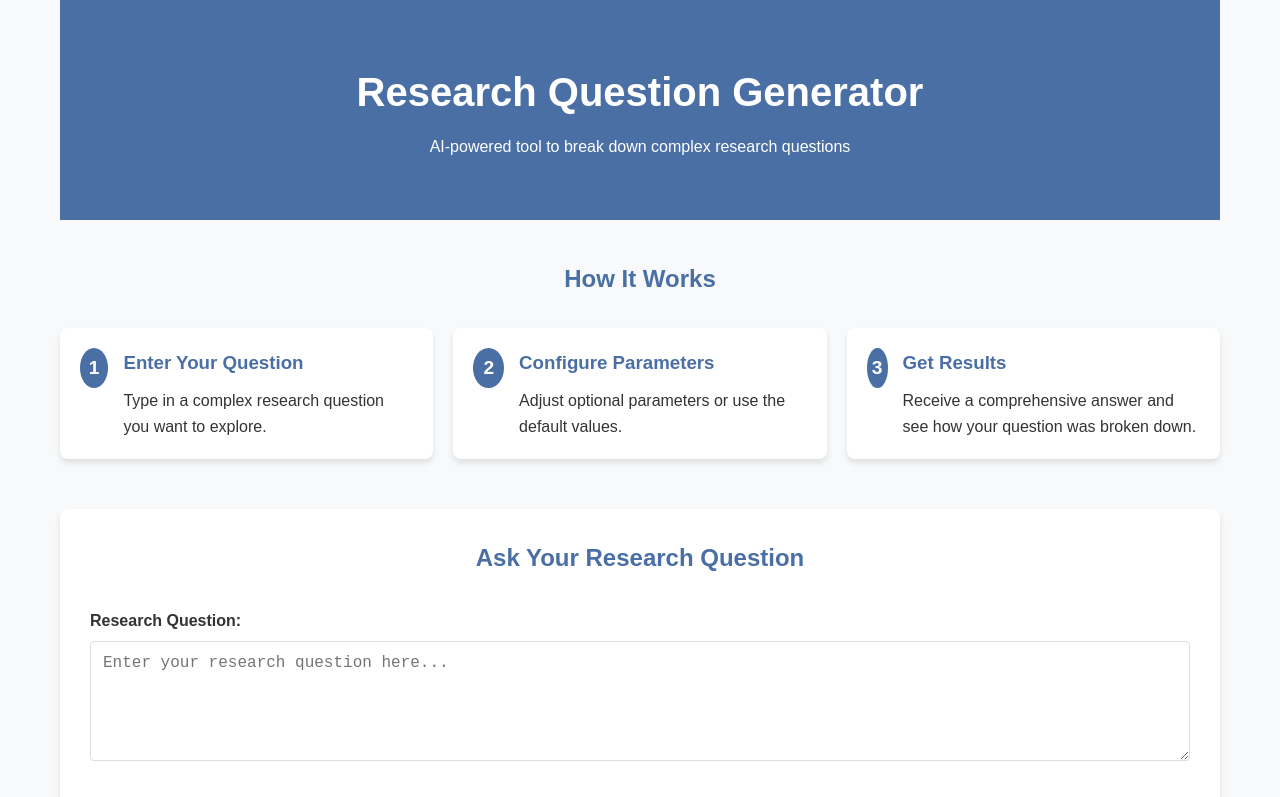
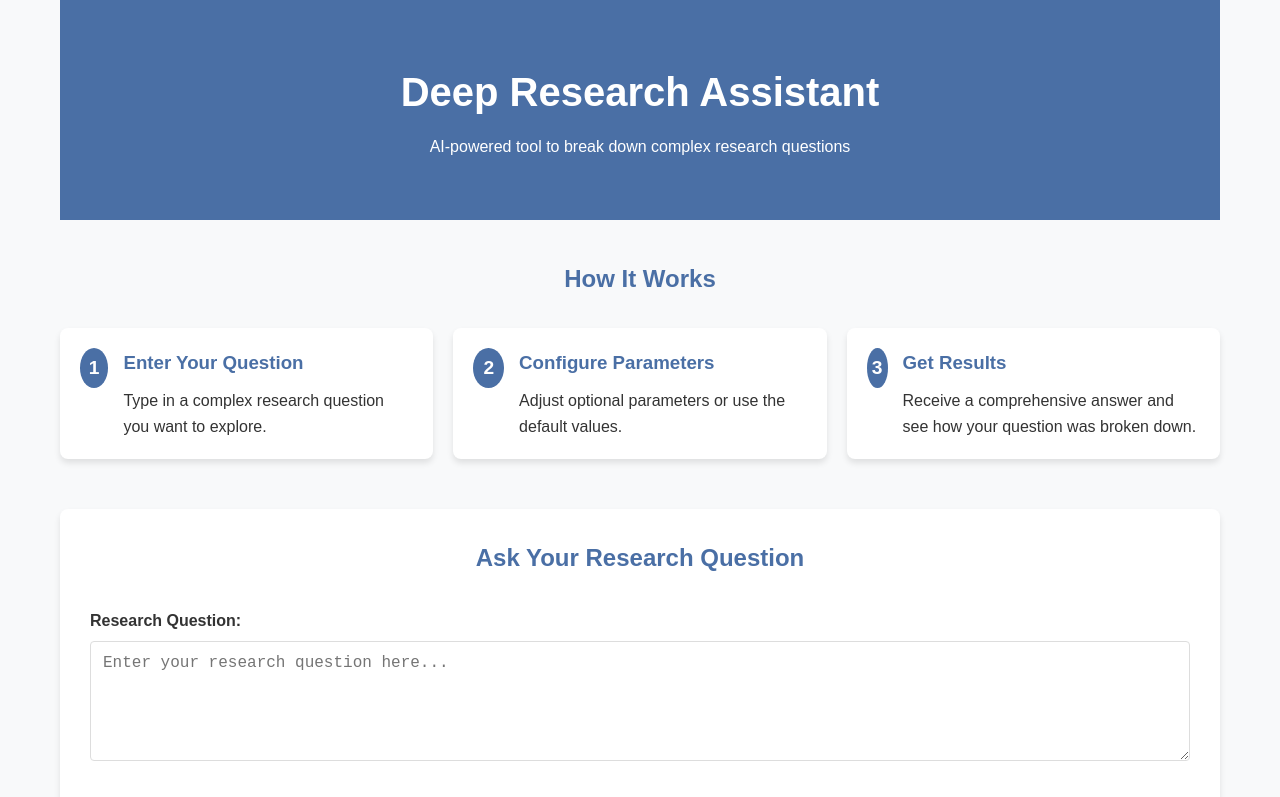
Before and after one commit to jam3gw/deep-research-assistant, a plain HTML site: page website/index.html in a window 1280 px wide. Shown: the top 797 px of the page. Drawn offline with Linux system fonts and the light colour scheme.

Commit message:
Updated website name, readme

```diff
--- a/website/index.html
+++ b/website/index.html
@@ -4,7 +4,7 @@
 <head>
     <meta charset="UTF-8">
     <meta name="viewport" content="width=device-width, initial-scale=1.0">
-    <title>Research Question Generator</title>
+    <title>Deep Research Assistant</title>
     <link rel="stylesheet" href="css/styles.css">
     <link rel="stylesheet" href="https://cdnjs.cloudflare.com/ajax/libs/font-awesome/6.0.0/css/all.min.css">
 </head>
@@ -12,7 +12,7 @@
 <body>
     <div class="container">
         <header>
-            <h1>Research Question Generator</h1>
+            <h1>Deep Research Assistant</h1>
             <p>AI-powered tool to break down complex research questions</p>
         </header>
 
```
Also changed, not shown: README.md (added).
